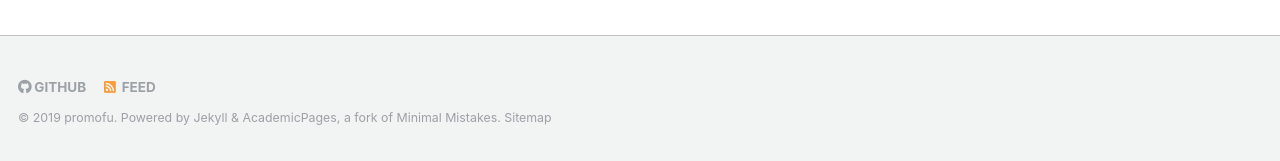
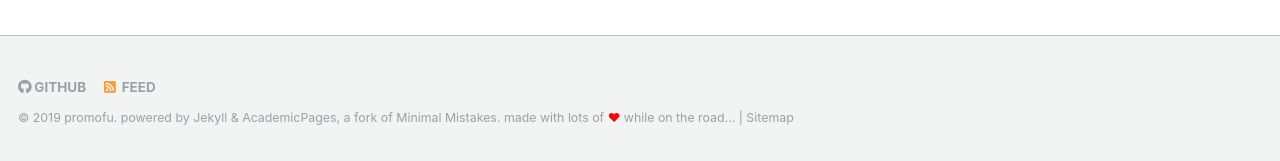
Before and after one commit to promofu/promofu.github.io, a Jekyll site: the page built from _pages/about.md, in a window 1280 px wide. Shown: the part 736-897 px from the top of the page. Built offline with Jekyll 4.4.1, drawn with Linux system fonts in a browser that asks for light colours.

Commit message:
fixed footer

```diff
--- a/_includes/footer.html
+++ b/_includes/footer.html
@@ -21,4 +21,4 @@
   </ul>
 </div>
 
-<div class="page__footer-copyright">&copy; {{ site.time | date: '%Y' }} {{ site.name | default: site.title }}. {{ site.data.ui-text[site.locale].powered_by | default: "Powered by" }} <a href="http://jekyllrb.com" rel="nofollow">Jekyll</a> &amp; <a href="https://github.com/academicpages/academicpages.github.io" rel="nofollow">AcademicPages</a>, a fork of <a href="https://mademistakes.com/work/minimal-mistakes-jekyll-theme/" rel="nofollow">Minimal Mistakes</a>. <a href="/sitemap/">Sitemap</a></div>
+<div class="page__footer-copyright">&copy; {{ site.time | date: '%Y' }} {{ site.name | default: site.title }}. {{ site.data.ui-text[site.locale].powered_by | default: "powered by" }} <a href="http://jekyllrb.com" rel="nofollow">Jekyll</a> &amp; <a href="https://github.com/academicpages/academicpages.github.io" rel="nofollow">AcademicPages</a>, a fork of <a href="https://mademistakes.com/work/minimal-mistakes-jekyll-theme/" rel="nofollow">Minimal Mistakes</a>. made with lots of <span style="color: red">&hearts;</span> while on the road... | <a href="/sitemap/">Sitemap</a></div>
```
